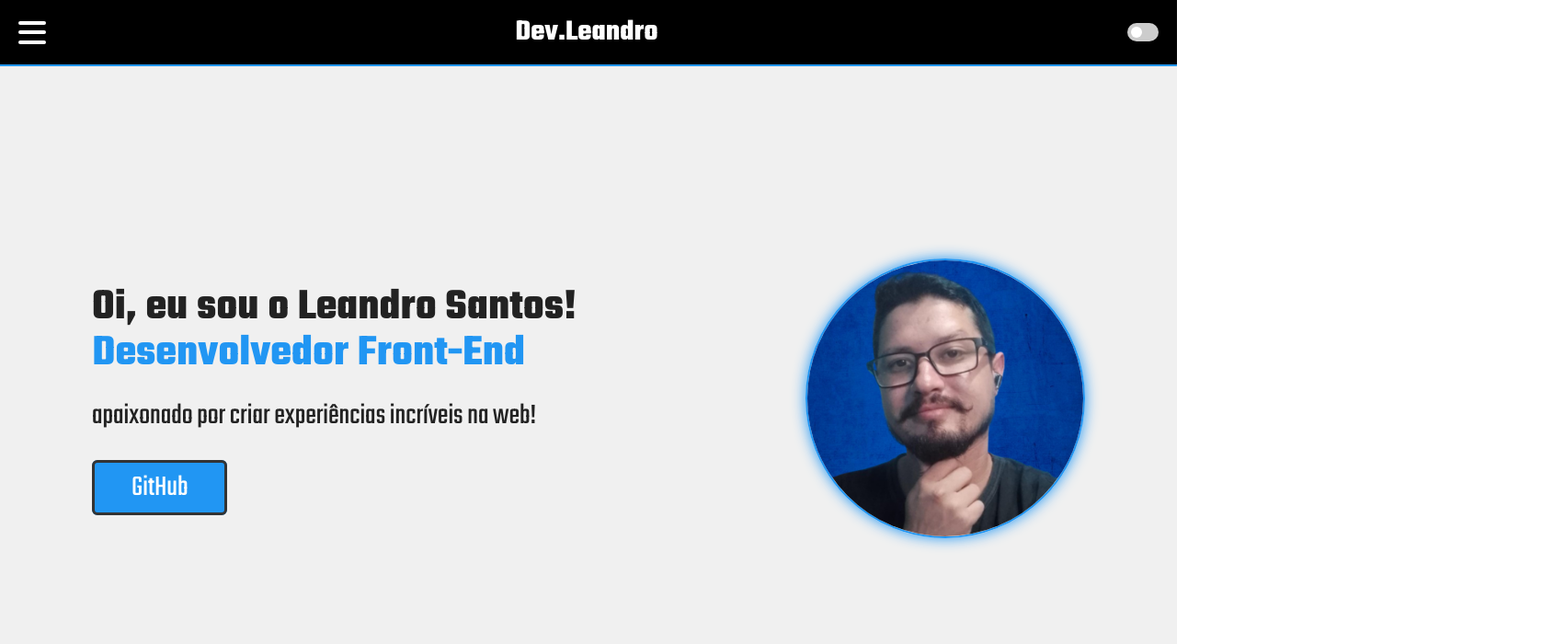
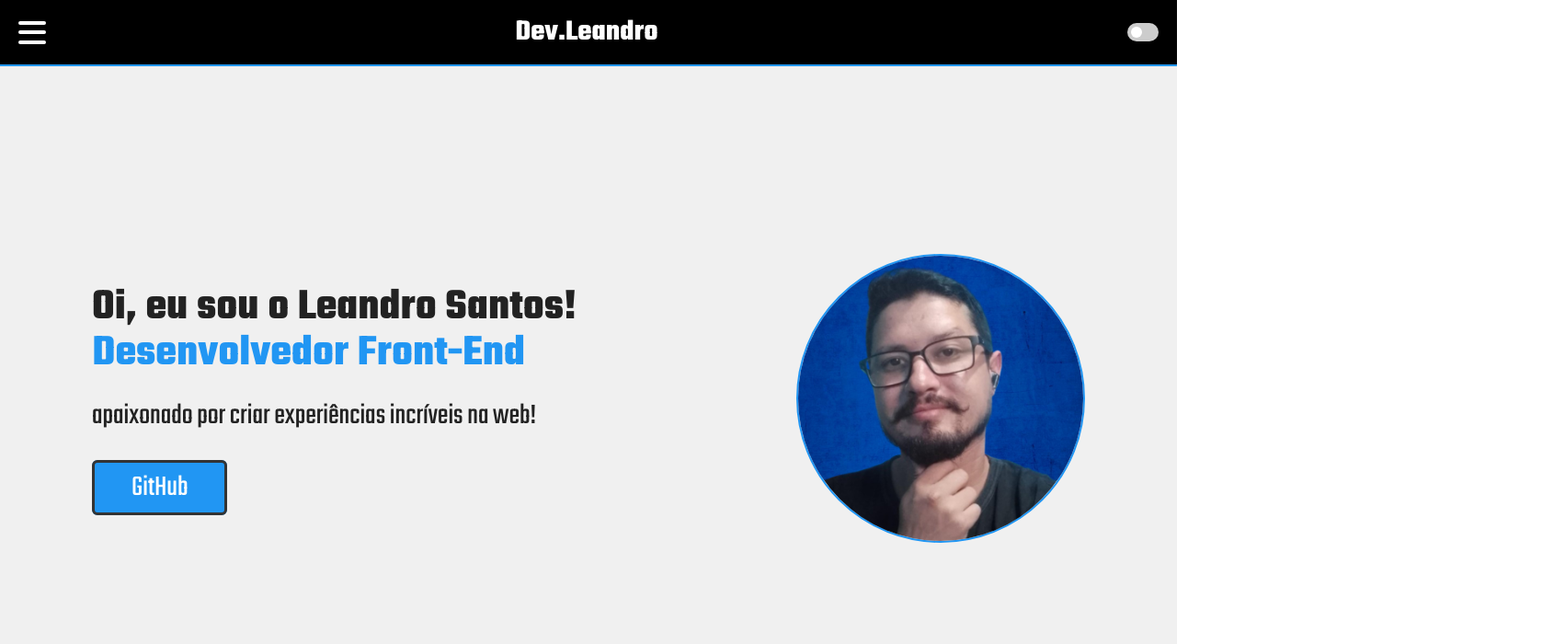
Before and after one commit to leandrowork03/portifolio-atualizado, a plain HTML site: page index.html in a window 1280 px wide. In both pictures the pointer is over the picture 1028 px from the left and 432 px from the top of the page. Shown: the top 700 px of the page at 92% size, 1702 px wide, since content can reach past the window. Drawn offline with nearby package versions, Linux system fonts and the light colour scheme.

Commit message:
criada cersão atualizada do meu portifólio

```diff
--- a/css/style.css
+++ b/css/style.css
@@ -56,7 +56,6 @@ header {
   transition: 0.4s;
 }
 
-/* animação X */
 .menu-icon.active span:nth-child(1) {
   transform: rotate(45deg) translate(5px, 5px);
 }
@@ -224,7 +223,7 @@ section.active {
 }
 
 .profile:hover{
-  box-shadow: 0 0 15px var(--borders);
+  width: 310px;
 }
 
 #btnTopo {
@@ -294,6 +293,7 @@ section.active {
 .about-me.appear {
   opacity: 1;
   transform: translateX(0);
+}
 .info p{
   color: white;
   font-family: sans-serif;
@@ -442,4 +442,3 @@ section.active {
   font-family: sans-serif;
   font-size: 15px;
 }
-}
```
